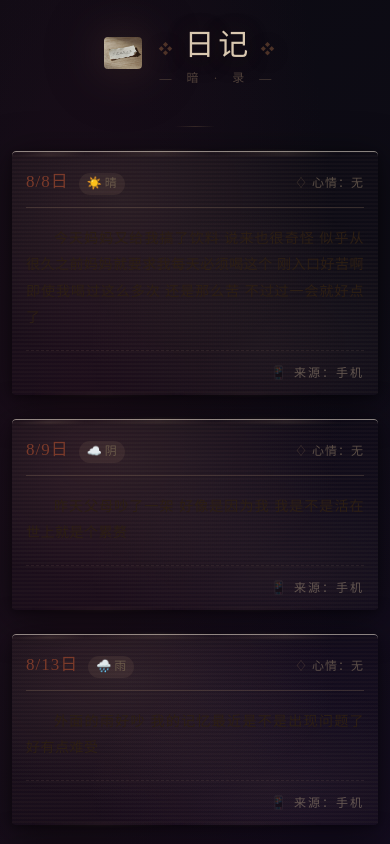
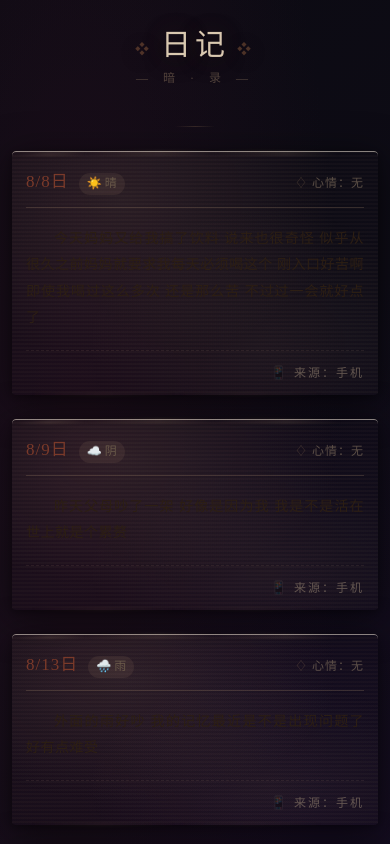
Before and after one commit to wuhua114514/fish-diary-happy, a plain HTML site: page index.html in a window 390 px wide. Shown: the top 844 px of the page. Drawn offline with Linux system fonts and the light colour scheme; a web font is replaced by a local one.

Commit message:
Update index.html

```diff
--- a/index.html
+++ b/index.html
@@ -46,21 +46,6 @@
             justify-content: center;
             gap: 16px;
             flex-wrap: wrap;
-        }
-
-        .header-image {
-            height: 56px;
-            width: auto;
-            border-radius: 4px;
-            filter: drop-shadow(0 0 20px rgba(180, 120, 80, 0.20)) drop-shadow(0 0 60px rgba(120, 80, 50, 0.08));
-            transition: filter 0.4s ease, transform 0.4s ease;
-            flex-shrink: 0;
-            image-rendering: auto;
-        }
-
-        .header-image:hover {
-            filter: drop-shadow(0 0 30px rgba(180, 120, 80, 0.35)) drop-shadow(0 0 80px rgba(120, 80, 50, 0.15));
-            transform: scale(1.02);
         }
 
         .header-text {
@@ -574,10 +559,6 @@
                 gap: 10px;
             }
 
-            .header-image {
-                height: 40px;
-            }
-
             .diary-header h1 {
                 font-size: 30px;
                 letter-spacing: 4px;
@@ -667,10 +648,6 @@
                 gap: 8px;
             }
 
-            .header-image {
-                height: 32px;
-            }
-
             .entry-header {
                 gap: 4px 10px;
             }
@@ -732,7 +709,6 @@
 
         <!-- ===== 标题 ===== -->
         <header class="diary-header">
-            <img src="a.png" alt="暗之印记" class="header-image" onerror="this.style.display='none'" />
             <div class="header-text">
                 <h1>日记</h1>
                 <div class="subtitle">— 暗 · 录 —</div>
@@ -963,11 +939,6 @@
                 }
             });
 
-            // 图片加载失败处理
-            document.querySelector('.header-image')?.addEventListener('error', function() {
-                this.style.display = 'none';
-            });
-
         })();
     </script>
 
```
